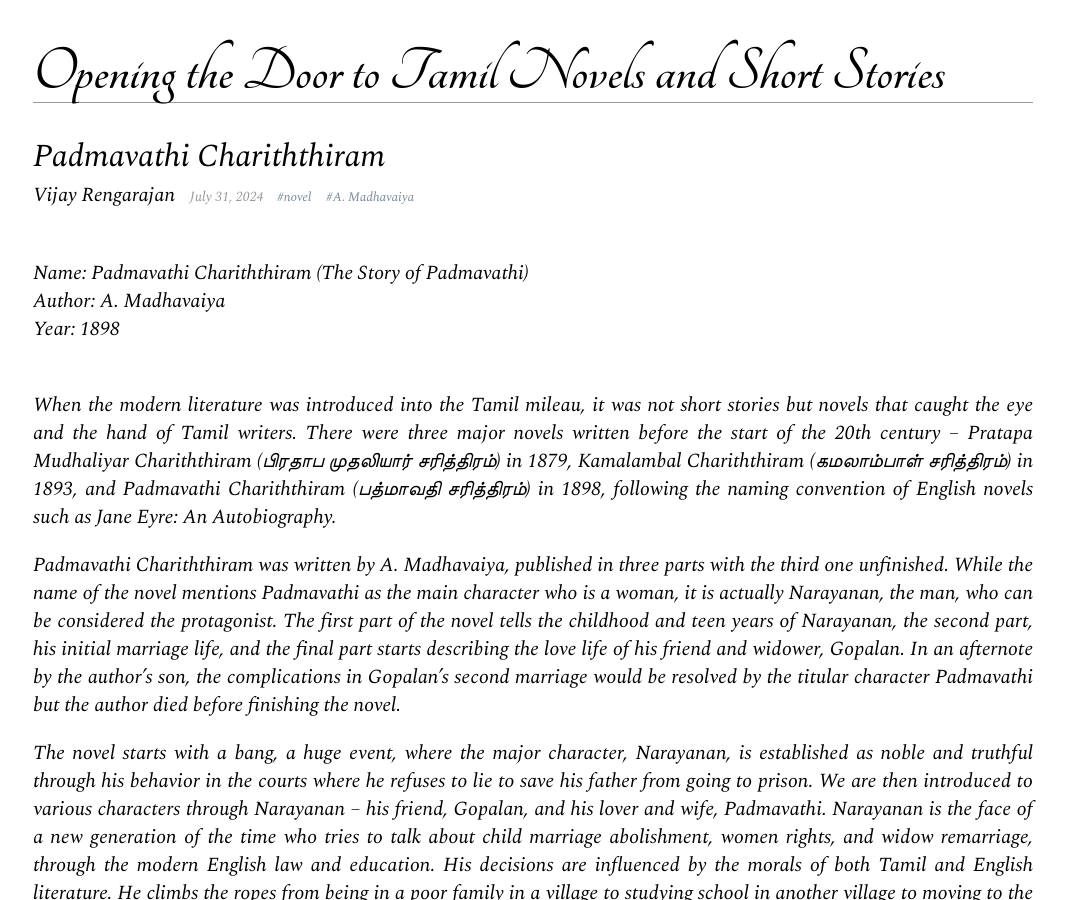
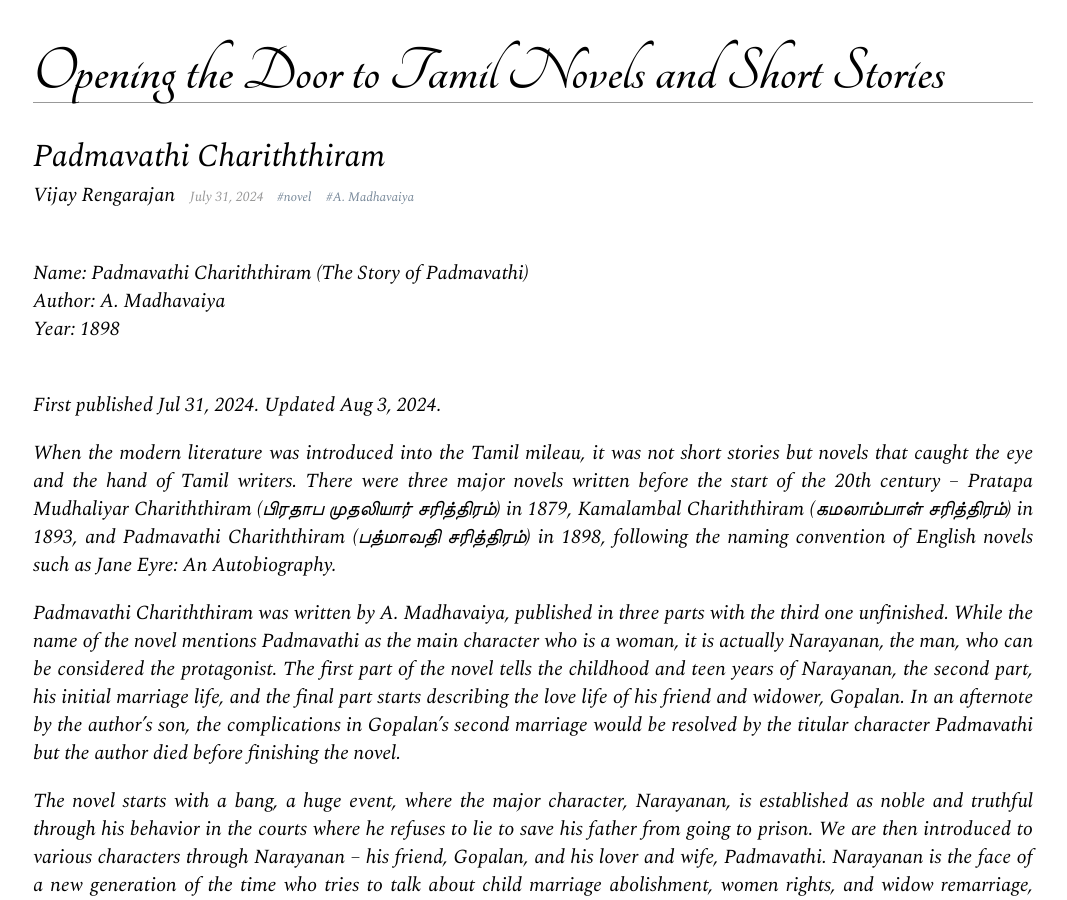
Before and after one commit to apvijay/ink, a Jekyll site: the page built from _posts/2024-07-31-padmavathi-chariththiram.md, in a window 1280 px wide and 900 px high. Shown: the whole window, without its empty margins (107-1174 px from the left). Built offline with Jekyll 4.4.1, drawn with Linux system fonts in a browser that asks for light colours; some web fonts are replaced; Markdown is read by kramdown in place of the engine named in the settings.

Commit message:
Update 2024-07-31-padmavathi-chariththiram.md

```diff
--- a/_posts/2024-07-31-padmavathi-chariththiram.md
+++ b/_posts/2024-07-31-padmavathi-chariththiram.md
@@ -10,6 +10,8 @@ Author: A. Madhavaiya<br>
 Year: 1898<br>
 <br>
 
+_First published Jul 31, 2024. Updated Aug 3, 2024._<br>
+
 When the modern literature was introduced into the Tamil mileau, it was not short stories but novels that caught the eye and the hand of Tamil writers. There were three major novels written before the start of the 20th century -- Pratapa Mudhaliyar Chariththiram (பிரதாப முதலியார் சரித்திரம்) in 1879, Kamalambal Chariththiram (கமலாம்பாள் சரித்திரம்) in 1893, and Padmavathi Chariththiram (பத்மாவதி சரித்திரம்) in 1898, following the naming convention of English novels such as Jane Eyre: An Autobiography.
 
 Padmavathi Chariththiram was written by A. Madhavaiya, published in three parts with the third one unfinished. While the name of the novel mentions Padmavathi as the main character who is a woman, it is actually Narayanan, the man, who can be considered the protagonist. The first part of the novel tells the childhood and teen years of Narayanan, the second part, his initial marriage life, and the final part starts describing the love life of his friend and widower, Gopalan. In an afternote by the author's son, the complications in Gopalan's second marriage would be resolved by the titular character Padmavathi but the author died before finishing the novel.
```
